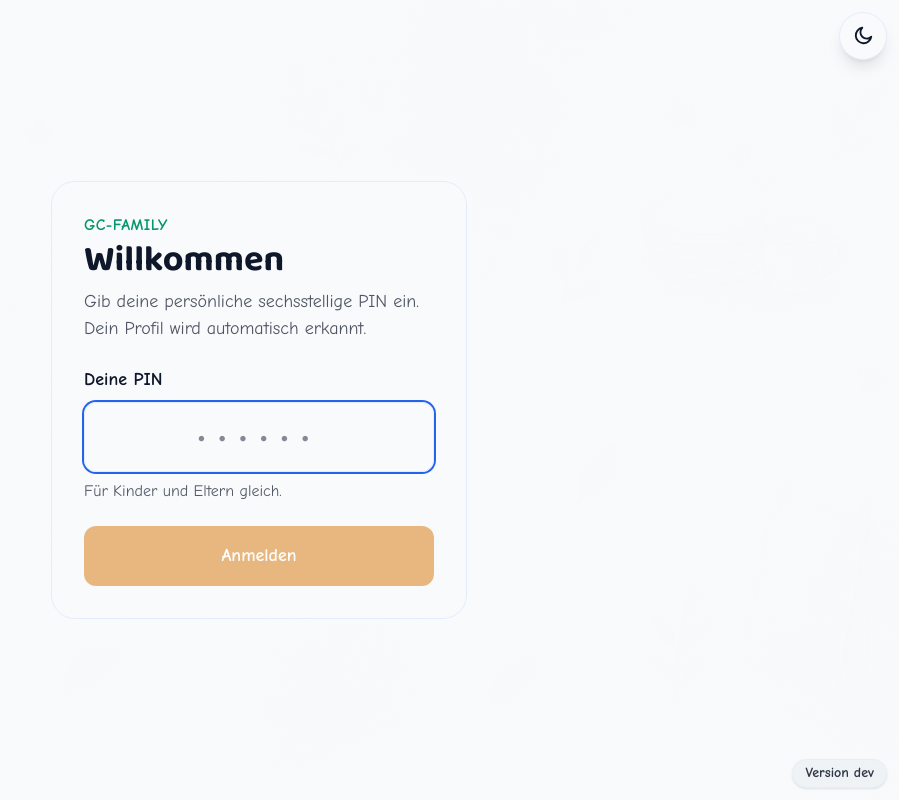
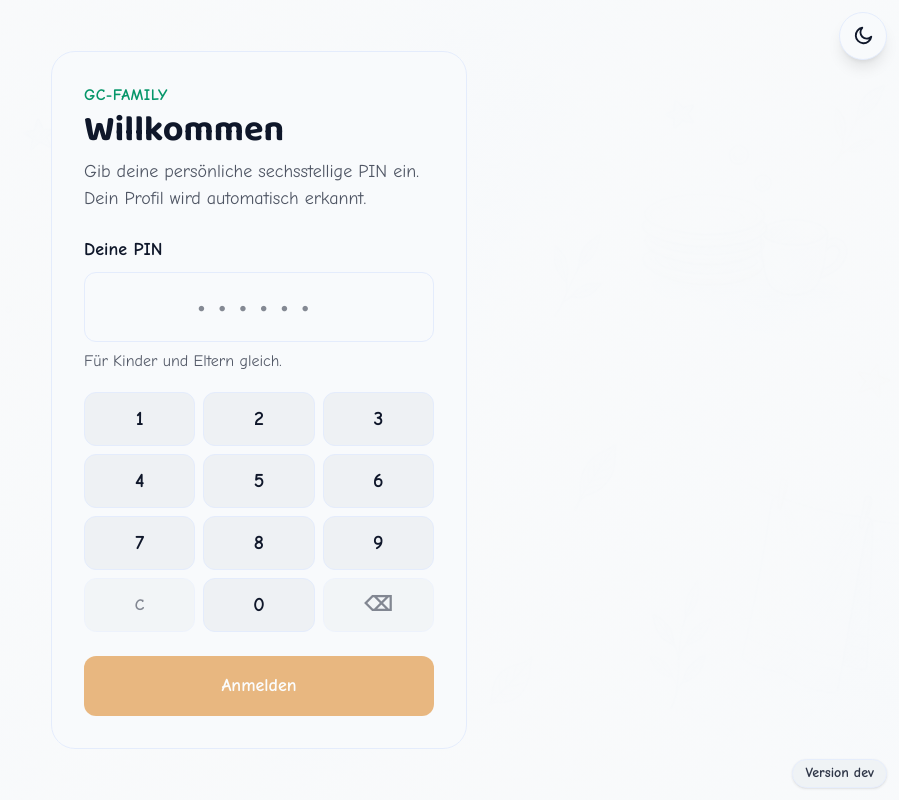
Before and after one commit to Get-Company/GC-Family, a Next.js app in the folder frontend/: page /login in a window 1280 px wide. Shown: the whole page, without its empty margins (381-1280 px from the left). Built offline with nearby package versions, Linux system fonts and the light colour scheme.

Commit message:
feat: add PIN keypad for family login

```diff
--- a/frontend/src/app/login/page.tsx
+++ b/frontend/src/app/login/page.tsx
@@ -2,13 +2,14 @@
 
 import { motion } from "framer-motion";
 import { useRouter } from "next/navigation";
-import { FormEvent, useEffect, useState } from "react";
+import { FormEvent, useEffect, useRef, useState } from "react";
 
 import { ApiError } from "@/lib/api";
 import { useAuth } from "@/lib/AuthProvider";
 import { useSound } from "@/lib/useSound";
 
 const EASE_OUT = [0.23, 1, 0.32, 1] as const;
+const KEYPAD_KEYS = ["1", "2", "3", "4", "5", "6", "7", "8", "9"];
 
 export default function LoginPage() {
   const router = useRouter();
@@ -17,18 +18,19 @@ export default function LoginPage() {
   const [pin, setPin] = useState("");
   const [error, setError] = useState<string | null>(null);
   const [pending, setPending] = useState(false);
+  const submitting = useRef(false);
 
   useEffect(() => {
     if (state.kind === "authenticated") router.replace("/");
   }, [router, state.kind]);
 
-  async function submit(event: FormEvent<HTMLFormElement>) {
-    event.preventDefault();
-    if (pin.length !== 6) return;
+  async function login(pinValue: string) {
+    if (pinValue.length !== 6 || submitting.current) return;
+    submitting.current = true;
     setPending(true);
     setError(null);
     try {
-      await loginWithPin(pin);
+      await loginWithPin(pinValue);
       play("success");
       router.replace("/");
     } catch (caught) {
@@ -37,7 +39,24 @@ export default function LoginPage() {
       setError(messageFor(caught));
     } finally {
       setPending(false);
+      submitting.current = false;
     }
+  }
+
+  function submit(event: FormEvent<HTMLFormElement>) {
+    event.preventDefault();
+    void login(pin);
+  }
+
+  function updatePin(nextPin: string) {
+    setPin(nextPin);
+    setError(null);
+    if (nextPin.length === 6) void login(nextPin);
+  }
+
+  function addDigit(digit: string) {
+    if (pending || pin.length >= 6) return;
+    updatePin(`${pin}${digit}`);
   }
 
   if (state.kind === "loading") {
@@ -62,8 +81,24 @@ export default function LoginPage() {
         <h1 className="mt-1 text-4xl font-bold">Willkommen</h1>
         <p className="mt-2" style={{ opacity: 0.72 }}>Gib deine persönliche sechsstellige PIN ein. Dein Profil wird automatisch erkannt.</p>
         <label htmlFor="family-pin" className="mt-6 block text-lg font-bold">Deine PIN</label>
-        <input id="family-pin" type="password" inputMode="numeric" autoComplete="one-time-code" pattern="[0-9]{6}" maxLength={6} required autoFocus value={pin} onChange={(event) => setPin(event.target.value.replace(/\D/g, ""))} placeholder="••••••" className="mt-2 w-full rounded-xl border px-4 py-4 text-center text-3xl tracking-[0.38em] focus-visible:outline-none focus-visible:ring-2" style={{ borderColor: "var(--color-border)", ...({ "--tw-ring-color": "var(--color-ring)" } as React.CSSProperties) }} />
+        <input id="family-pin" type="password" inputMode="numeric" autoComplete="one-time-code" pattern="[0-9]{6}" maxLength={6} required value={pin} onChange={(event) => updatePin(event.target.value.replace(/\D/g, ""))} placeholder="••••••" className="mt-2 w-full rounded-xl border px-4 py-4 text-center text-3xl tracking-[0.38em] focus-visible:outline-none focus-visible:ring-2" style={{ borderColor: "var(--color-border)", ...({ "--tw-ring-color": "var(--color-ring)" } as React.CSSProperties) }} />
         <p className="mt-2 text-sm" style={{ opacity: 0.7 }}>Für Kinder und Eltern gleich.</p>
+        <div className="mt-5 grid grid-cols-3 gap-2" role="group" aria-label="Nummernfeld für die PIN">
+          {KEYPAD_KEYS.map((digit) => (
+            <button key={digit} type="button" onClick={() => addDigit(digit)} disabled={pending} className="rounded-xl border py-3 text-xl font-bold transition-colors hover:bg-black/5 disabled:cursor-not-allowed disabled:opacity-50" style={{ borderColor: "var(--color-border)" }}>
+              {digit}
+            </button>
+          ))}
+          <button type="button" onClick={() => updatePin("")} disabled={pending || pin.length === 0} className="rounded-xl border py-3 text-sm font-bold transition-colors hover:bg-black/5 disabled:cursor-not-allowed disabled:opacity-50" style={{ borderColor: "var(--color-border)" }} aria-label="PIN löschen">
+            C
+          </button>
+          <button type="button" onClick={() => addDigit("0")} disabled={pending} className="rounded-xl border py-3 text-xl font-bold transition-colors hover:bg-black/5 disabled:cursor-not-allowed disabled:opacity-50" style={{ borderColor: "var(--color-border)" }}>
+            0
+          </button>
+          <button type="button" onClick={() => updatePin(pin.slice(0, -1))} disabled={pending || pin.length === 0} className="rounded-xl border py-3 text-xl font-bold transition-colors hover:bg-black/5 disabled:cursor-not-allowed disabled:opacity-50" style={{ borderColor: "var(--color-border)" }} aria-label="Letzte PIN-Ziffer löschen">
+            ⌫
+          </button>
+        </div>
         {error && <p className="mt-4 rounded-xl px-4 py-3 text-sm font-semibold" style={{ color: "var(--color-destructive)", backgroundColor: "color-mix(in srgb, var(--color-destructive) 12%, transparent)" }}>{error}</p>}
         <button type="submit" disabled={pending || pin.length !== 6} className="mt-6 w-full cursor-pointer rounded-xl px-4 py-4 text-lg font-bold text-white transition-opacity disabled:cursor-not-allowed disabled:opacity-50" style={{ backgroundColor: "var(--color-accent)" }}>
           {pending ? "Prüfe PIN…" : "Anmelden"}
```
Also changed, not shown: 1 other file (tests, documents, lock files or other folders).
